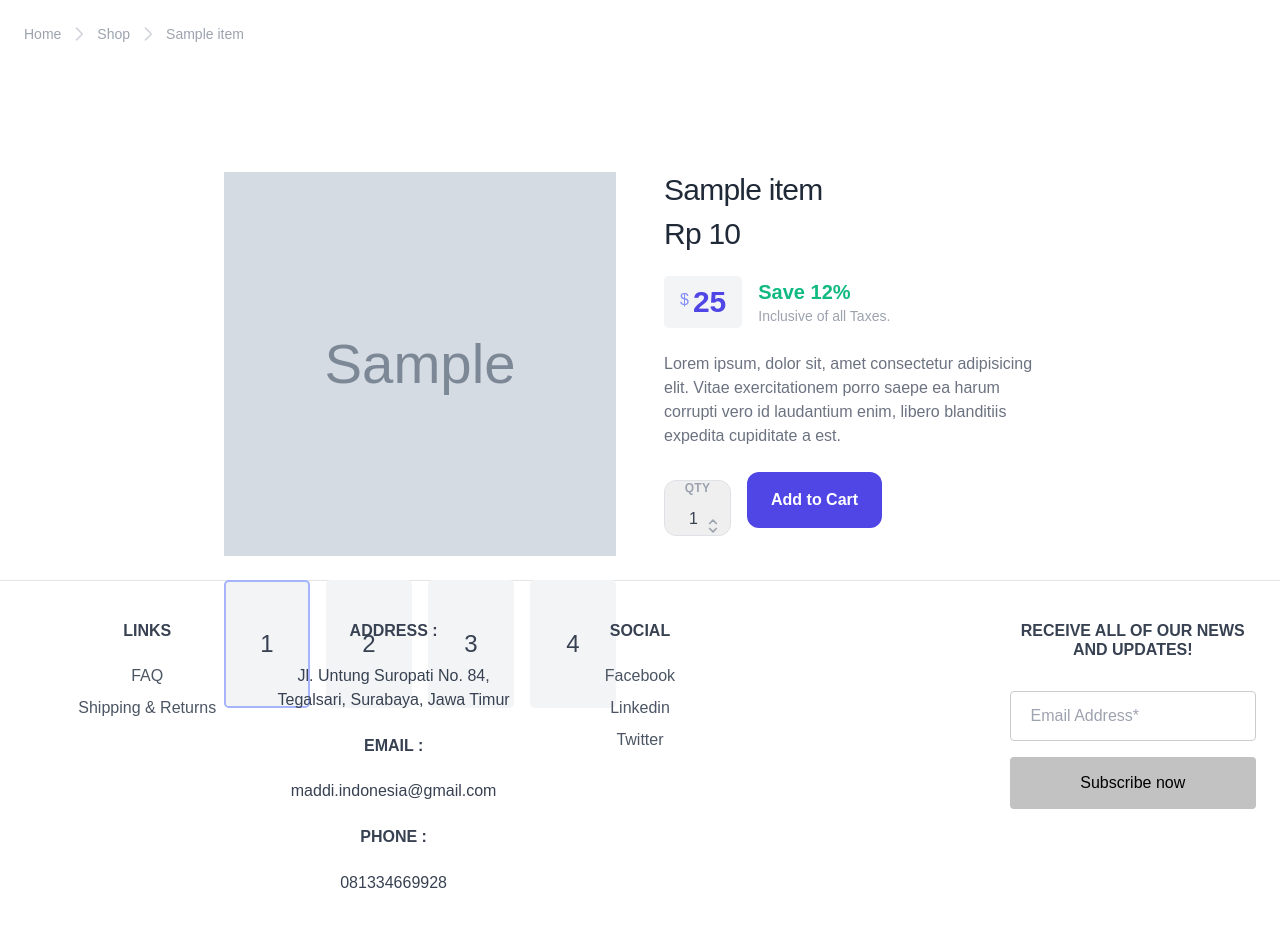
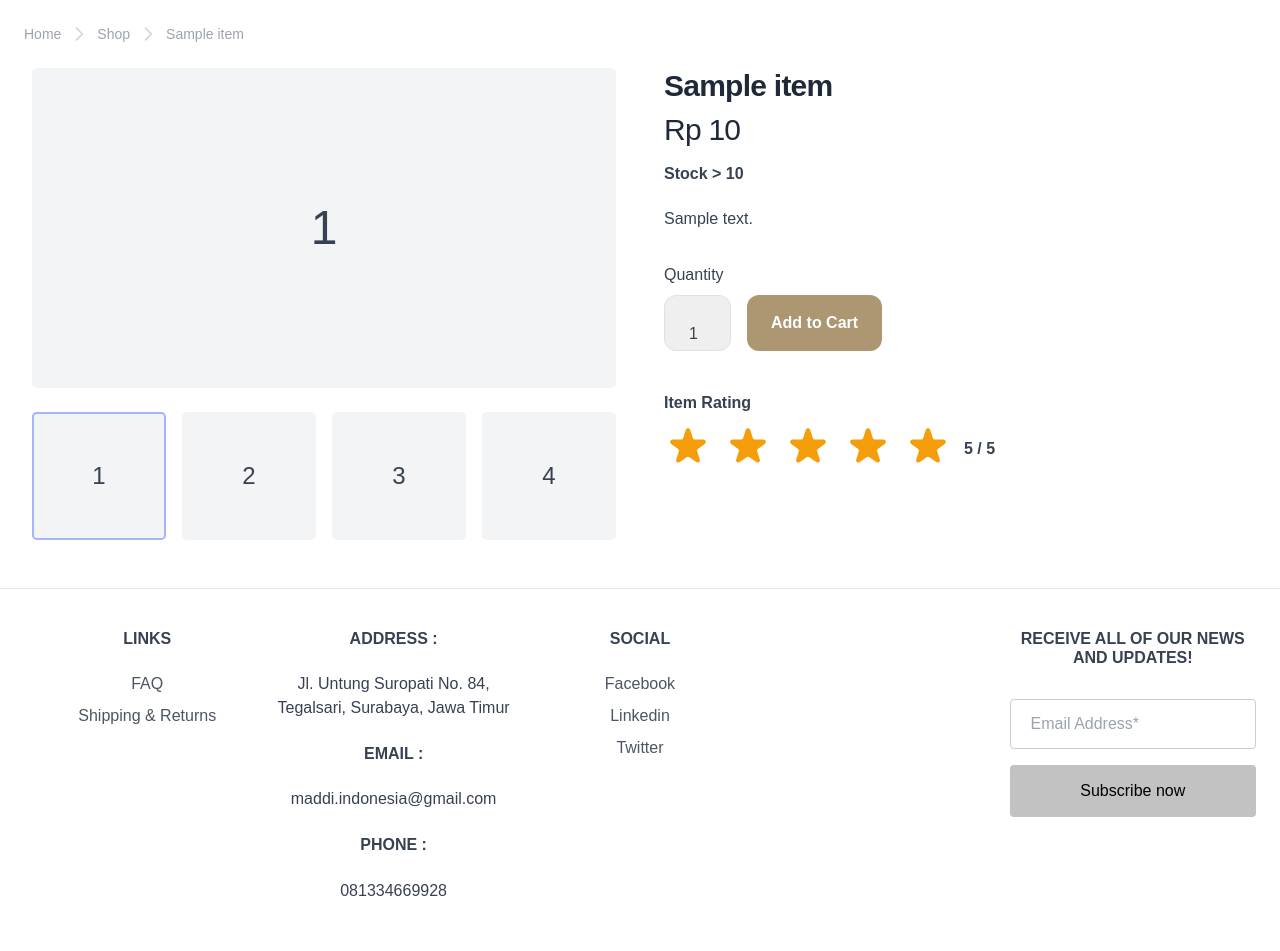
Before and after one commit to segara2410/maddi-website, a Django app: template maddi_app/templates/maddi_app/item/retrieve.html in a window 1280 px wide. Shown: the part 86-1037 px from the top of the page. Before the commit the page ends 974 px from the top, so only its background shows below. Run offline with Django 3.2, Linux system fonts and the light colour scheme; the template is opened without the code that fills it: most values are stand-ins (such as "Sample title", 1, 10 or a date in 2020); grey boxes marked "Sample" are stand-in pictures; some libraries are stand-ins or nearby versions.

Commit message:
update retrieve page

```diff
--- a/maddi_app/templates/maddi_app/item/retrieve.html
+++ b/maddi_app/templates/maddi_app/item/retrieve.html
@@ -3,7 +3,7 @@
 {% load static %}
 
 {% block content %}
-<div class="antialiased">
+
   <div class="py-6">
     <!-- Breadcrumbs -->
     <div class="max-w-7xl mx-auto px-4 sm:px-6 lg:px-8">
@@ -25,23 +25,24 @@
     </div>
     <!-- ./ Breadcrumbs -->
 
-    <div class="max-w-4xl max-h-96 mx-auto px-4 sm:px-6 lg:px-8 mt-32">
+    <div class="max-w-7xl mx-auto px-4 sm:px-6 lg:px-8 mt-6">
       <div class="flex flex-col md:flex-row -mx-4">
         <div class="md:flex-1 px-4">
           <div x-data="{ image: 1 }" x-cloak>
-            <div class="h-96 md:h-96 rounded-lg bg-gray-100 mb-4">
-              <div x-show="image === 1" class="flex items-end justify-end h-96 w-full bg-cover" style="background-image: url('{{ item.image.url }}'); background-position: center;">
+            <div class="h-64 md:h-80 rounded-lg bg-gray-100 mb-4">
+              <div x-show="image === 1" class="h-64 md:h-80 rounded-lg bg-gray-100 mb-4 flex items-center justify-center">
+                <span class="text-5xl">1</span>
               </div>
 
-              <div x-show="image === 2" class="h-96 md:h-96 rounded-lg bg-gray-100 mb-4 flex items-center justify-center">
+              <div x-show="image === 2" class="h-64 md:h-80 rounded-lg bg-gray-100 mb-4 flex items-center justify-center">
                 <span class="text-5xl">2</span>
               </div>
 
-              <div x-show="image === 3" class="h-96 md:h-96 rounded-lg bg-gray-100 mb-4 flex items-center justify-center">
+              <div x-show="image === 3" class="h-64 md:h-80 rounded-lg bg-gray-100 mb-4 flex items-center justify-center">
                 <span class="text-5xl">3</span>
               </div>
 
-              <div x-show="image === 4" class="h-96 md:h-96 rounded-lg bg-gray-100 mb-4 flex items-center justify-center">
+              <div x-show="image === 4" class="h-64 md:h-80 rounded-lg bg-gray-100 mb-4 flex items-center justify-center">
                 <span class="text-5xl">4</span>
               </div>
             </div>
@@ -58,27 +59,21 @@
           </div>
         </div>
         <div class="md:flex-1 px-4">
-          <h2 class="mb-2 leading-tight tracking-tight text-gray-800 text-2xl md:text-3xl">{{ item }}</h2>
+          <h2 class="mb-2 leading-tight tracking-tight font-bold text-gray-800 text-2xl md:text-3xl">{{ item }}</h2>
           <h2 class="mb-2 leading-tight tracking-tight text-gray-800 text-2xl md:text-3xl">Rp {{ item.price }}</h2>
-
-          <div class="flex items-center space-x-4 my-4">
-            <div>
-              <div class="rounded-lg bg-gray-100 flex py-2 px-3">
-                <span class="text-indigo-400 mr-1 mt-1">$</span>
-                <span class="font-bold text-indigo-600 text-3xl">25</span>
-              </div>
-            </div>
-            <div class="flex-1">
-              <p class="text-green-500 text-xl font-semibold">Save 12%</p>
-              <p class="text-gray-400 text-sm">Inclusive of all Taxes.</p>
-            </div>
+          {% if item.stock == 1 %}
+          <h4 class="font-semibold mt-3">Last stock, grab it fast!</h4>
+          {% elif item.stock < 10 %}
+          <h4 class="font-semibold mt-3">Stock < 10</h4>
+          {% else %}
+          <h4 class="font-semibold mt-3">Stock > 10</h4>
+          {% endif %}
+          <div style="white-space: pre-line">
+            {{ item.description }}
           </div>
-
-          <p class="text-gray-500">Lorem ipsum, dolor sit, amet consectetur adipisicing elit. Vitae exercitationem porro saepe ea harum corrupti vero id laudantium enim, libero blanditiis expedita cupiditate a est.</p>
-
-          <div class="flex py-4 space-x-4">
+          <p class="mt-8">Quantity</p>
+          <div class="flex space-x-4">
             <div class="relative">
-              <div class="text-center left-0 pt-2 right-0 absolute block text-xs uppercase text-gray-400 tracking-wide font-semibold">Qty</div>
               <select class="cursor-pointer appearance-none rounded-xl border border-gray-200 pl-4 pr-8 h-14 flex items-end pb-1">
                 <option>1</option>
                 <option>2</option>
@@ -86,20 +81,35 @@
                 <option>4</option>
                 <option>5</option>
               </select>
-
-              <svg class="w-5 h-5 text-gray-400 absolute right-0 bottom-0 mb-2 mr-2" xmlns="http://www.w3.org/2000/svg" fill="none" viewBox="0 0 24 24" stroke="currentColor">
-                <path stroke-linecap="round" stroke-linejoin="round" stroke-width="2" d="M8 9l4-4 4 4m0 6l-4 4-4-4" />
-              </svg>
             </div>
 
-            <button type="button" class="h-14 px-6 py-2 font-semibold rounded-xl bg-indigo-600 hover:bg-indigo-500 text-white">
+            <button type="button" class="h-14 px-6 mt-2 font-semibold rounded-xl bg-maddi-1 hover:bg-maddi-1 text-white">
               Add to Cart
             </button>
+          </div>
+
+          <p class="font-semibold mt-8 mb-2">Item Rating</p>
+          <div class="flex space-x-3">
+            <svg class="w-12 h-12 text-yellow-500" xmlns="http://www.w3.org/2000/svg" viewBox="0 0 20 20" fill="currentColor">
+              <path d="M9.049 2.927c.3-.921 1.603-.921 1.902 0l1.07 3.292a1 1 0 00.95.69h3.462c.969 0 1.371 1.24.588 1.81l-2.8 2.034a1 1 0 00-.364 1.118l1.07 3.292c.3.921-.755 1.688-1.54 1.118l-2.8-2.034a1 1 0 00-1.175 0l-2.8 2.034c-.784.57-1.838-.197-1.539-1.118l1.07-3.292a1 1 0 00-.364-1.118L2.98 8.72c-.783-.57-.38-1.81.588-1.81h3.461a1 1 0 00.951-.69l1.07-3.292z" />
+            </svg>
+            <svg class="w-12 h-12 text-yellow-500" xmlns="http://www.w3.org/2000/svg" viewBox="0 0 20 20" fill="currentColor">
+              <path d="M9.049 2.927c.3-.921 1.603-.921 1.902 0l1.07 3.292a1 1 0 00.95.69h3.462c.969 0 1.371 1.24.588 1.81l-2.8 2.034a1 1 0 00-.364 1.118l1.07 3.292c.3.921-.755 1.688-1.54 1.118l-2.8-2.034a1 1 0 00-1.175 0l-2.8 2.034c-.784.57-1.838-.197-1.539-1.118l1.07-3.292a1 1 0 00-.364-1.118L2.98 8.72c-.783-.57-.38-1.81.588-1.81h3.461a1 1 0 00.951-.69l1.07-3.292z" />
+            </svg>
+            <svg class="w-12 h-12 text-yellow-500" xmlns="http://www.w3.org/2000/svg" viewBox="0 0 20 20" fill="currentColor">
+              <path d="M9.049 2.927c.3-.921 1.603-.921 1.902 0l1.07 3.292a1 1 0 00.95.69h3.462c.969 0 1.371 1.24.588 1.81l-2.8 2.034a1 1 0 00-.364 1.118l1.07 3.292c.3.921-.755 1.688-1.54 1.118l-2.8-2.034a1 1 0 00-1.175 0l-2.8 2.034c-.784.57-1.838-.197-1.539-1.118l1.07-3.292a1 1 0 00-.364-1.118L2.98 8.72c-.783-.57-.38-1.81.588-1.81h3.461a1 1 0 00.951-.69l1.07-3.292z" />
+            </svg>
+            <svg class="w-12 h-12 text-yellow-500" xmlns="http://www.w3.org/2000/svg" viewBox="0 0 20 20" fill="currentColor">
+              <path d="M9.049 2.927c.3-.921 1.603-.921 1.902 0l1.07 3.292a1 1 0 00.95.69h3.462c.969 0 1.371 1.24.588 1.81l-2.8 2.034a1 1 0 00-.364 1.118l1.07 3.292c.3.921-.755 1.688-1.54 1.118l-2.8-2.034a1 1 0 00-1.175 0l-2.8 2.034c-.784.57-1.838-.197-1.539-1.118l1.07-3.292a1 1 0 00-.364-1.118L2.98 8.72c-.783-.57-.38-1.81.588-1.81h3.461a1 1 0 00.951-.69l1.07-3.292z" />
+            </svg>
+            <svg class="w-12 h-12 text-yellow-500" xmlns="http://www.w3.org/2000/svg" viewBox="0 0 20 20" fill="currentColor">
+              <path d="M9.049 2.927c.3-.921 1.603-.921 1.902 0l1.07 3.292a1 1 0 00.95.69h3.462c.969 0 1.371 1.24.588 1.81l-2.8 2.034a1 1 0 00-.364 1.118l1.07 3.292c.3.921-.755 1.688-1.54 1.118l-2.8-2.034a1 1 0 00-1.175 0l-2.8 2.034c-.784.57-1.838-.197-1.539-1.118l1.07-3.292a1 1 0 00-.364-1.118L2.98 8.72c-.783-.57-.38-1.81.588-1.81h3.461a1 1 0 00.951-.69l1.07-3.292z" />
+            </svg>
+            <h4 class="font-semibold mt-3"> 5 / 5</h4>
           </div>
         </div>
       </div>
     </div>
   </div>
-  </div>
 
-{% endblock %}
+  {% endblock %}
```
